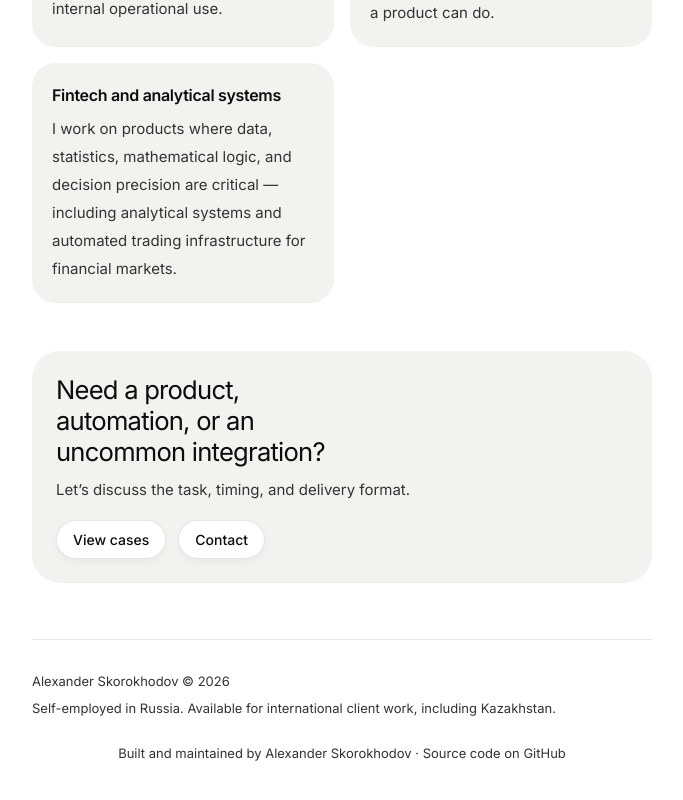
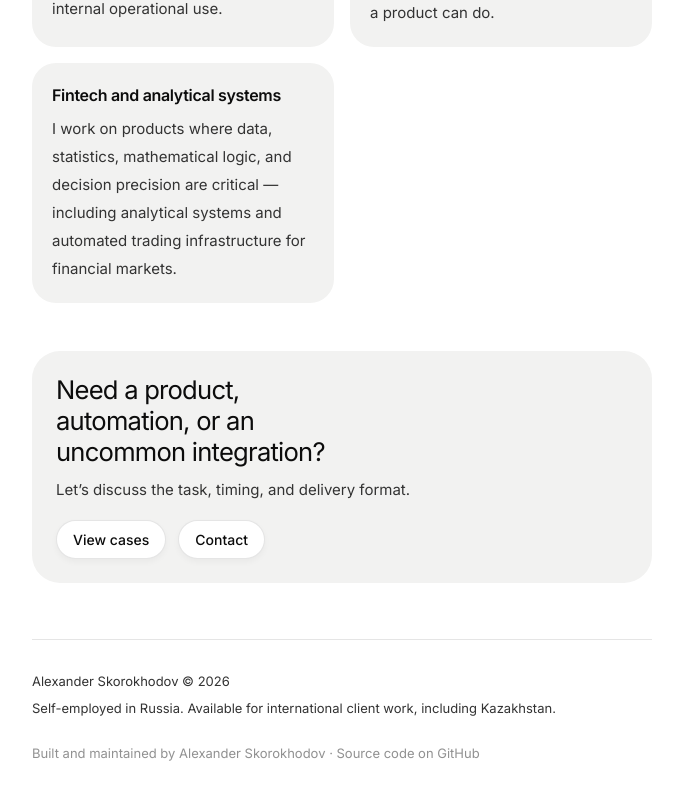
Before and after one commit to alexanderskorokhodov/PersonalCard, a React (Vite) app: page / in a window 1280 px wide. Shown: the part 3474-4274 px from the top of the page, without its empty margins (298-981 px from the left). Built offline with nearby package versions, Linux system fonts and the light colour scheme.

Commit message:
fix: footer source

```diff
--- a/src/components/layout/SiteFooter.tsx
+++ b/src/components/layout/SiteFooter.tsx
@@ -25,14 +25,14 @@ export function SiteFooter({ caseWidth = false }: SiteFooterProps) {
           <span>{profile.footerNote}</span>
         )}
       </div>
-      <div className="mt-6 flex justify-center text-center">
+      <div className="mt-6 w-full text-left text-[var(--text-soft)]">
         <p className="leading-relaxed">
           <span>{profile.footerCreditLabel} · </span>
           <a
             href={profile.footerSourceHref}
             target="_blank"
             rel="noreferrer"
-            className="underline-offset-4 transition hover:text-[var(--text-strong)] hover:underline"
+            className="underline-offset-4 transition hover:text-[var(--text-default)] hover:underline"
           >
             {profile.footerSourceLabel}
           </a>
```
